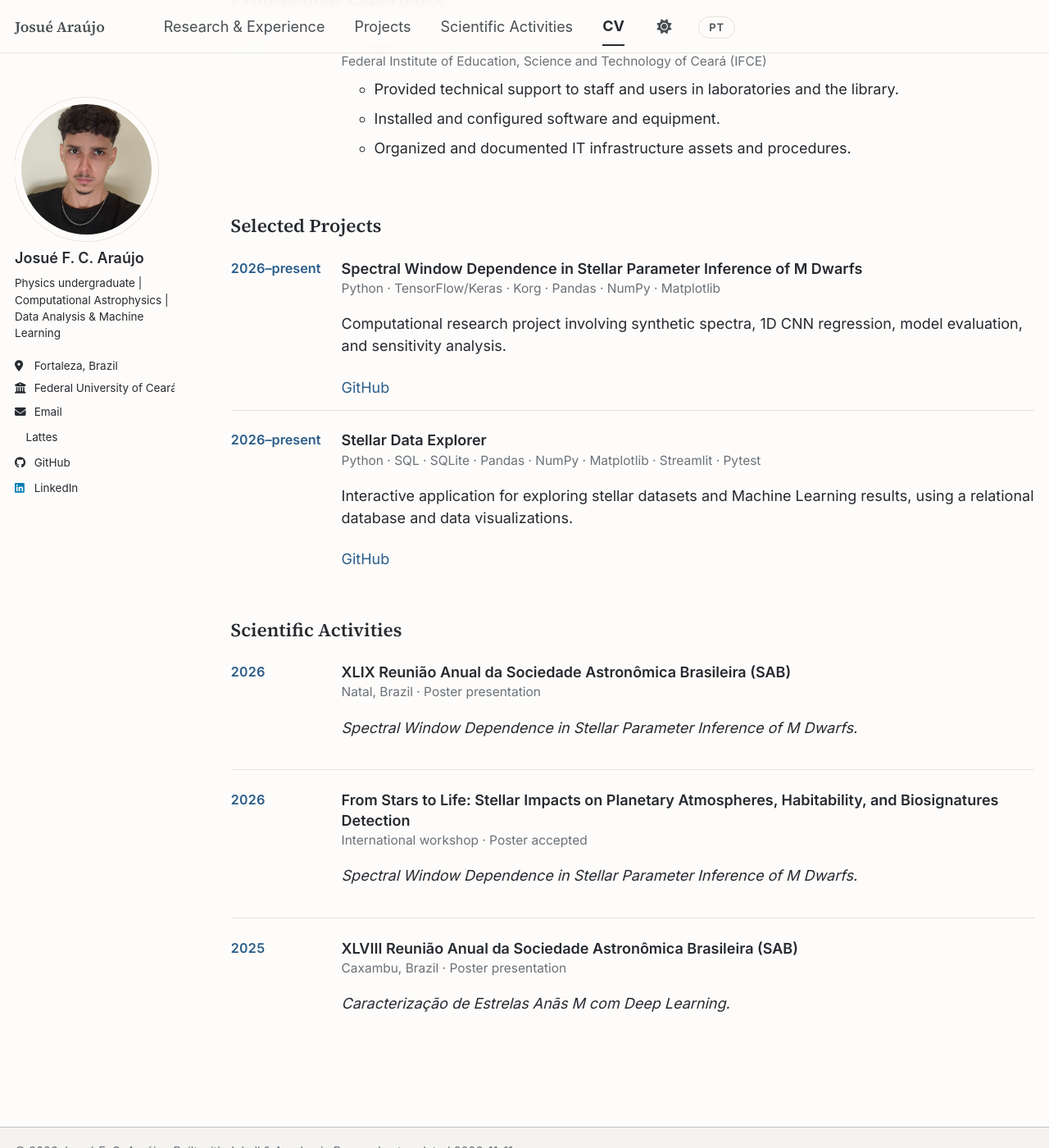
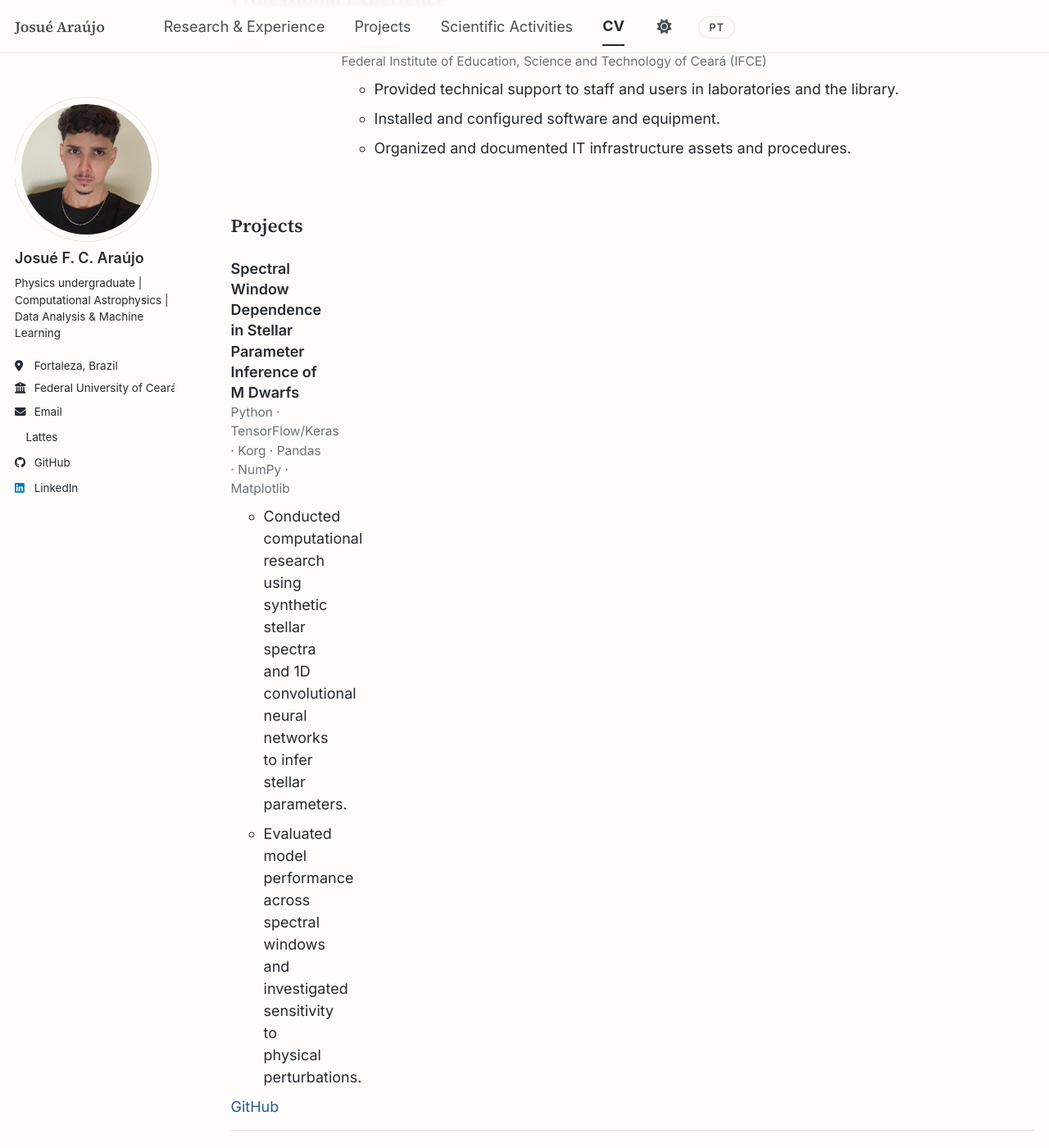
Before and after one commit to Acruxjj/Acruxjj.github.io, a Jekyll site: the page built from _pages/cv.md, in a window 1280 px wide and 1400 px high, scrolled down 1356 px. Shown: the whole window at 82% size. Built offline with Jekyll 4.4.1, drawn with Linux system fonts in a browser that asks for light colours; a style sheet for code colours, icons or effects is not loaded; some of the changed text lies outside the part shown.

Commit message:
Update cv.md

```diff
--- a/_pages/cv.md
+++ b/_pages/cv.md
@@ -117,26 +117,40 @@ redirect_from:
   </li>
 </ul>
 
-<h2><span data-lang="en">Selected Projects</span><span data-lang="pt">Projetos Selecionados</span></h2>
+<h2><span data-lang="en">Projects</span><span data-lang="pt">Projetos</span></h2>
 
 <ul class="timeline">
   <li>
-    <span class="when">2026–present</span>
     <div>
       <div class="what">Spectral Window Dependence in Stellar Parameter Inference of M Dwarfs</div>
-      <div class="where"><span data-lang="en">Python · TensorFlow/Keras · Korg · Pandas · NumPy · Matplotlib</span><span data-lang="pt">Python · TensorFlow/Keras · Korg · Pandas · NumPy · Matplotlib</span></div>
-      <p data-lang="en">Computational research project involving synthetic spectra, 1D CNN regression, model evaluation, and sensitivity analysis.</p>
-      <p data-lang="pt">Projeto de pesquisa computacional envolvendo espectros sintéticos, regressão com CNNs 1D, avaliação de modelos e análise de sensibilidade.</p>
+      <div class="where">Python · TensorFlow/Keras · Korg · Pandas · NumPy · Matplotlib</div>
+      <ul>
+        <li>
+          <span data-lang="en">Conducted computational research using synthetic stellar spectra and 1D convolutional neural networks to infer stellar parameters.</span>
+          <span data-lang="pt">Desenvolvimento de pesquisa computacional com espectros estelares sintéticos e redes neurais convolucionais 1D para inferência de parâmetros estelares.</span>
+        </li>
+        <li>
+          <span data-lang="en">Evaluated model performance across spectral windows and investigated sensitivity to physical perturbations.</span>
+          <span data-lang="pt">Avaliação do desempenho dos modelos em diferentes janelas espectrais e investigação da sensibilidade a perturbações físicas.</span>
+        </li>
+      </ul>
       <a href="https://github.com/Acruxjj/spectral-windows-for-m-dwarf-host-stars" target="_blank" rel="noopener">GitHub</a>
     </div>
   </li>
   <li>
-    <span class="when">2026–present</span>
     <div>
       <div class="what">Stellar Data Explorer</div>
       <div class="where">Python · SQL · SQLite · Pandas · NumPy · Matplotlib · Streamlit · Pytest</div>
-      <p data-lang="en">Interactive application for exploring stellar datasets and Machine Learning results, using a relational database and data visualizations.</p>
-      <p data-lang="pt">Aplicação interativa para explorar conjuntos de dados estelares e resultados de Machine Learning, utilizando banco de dados relacional e visualizações.</p>
+      <ul>
+        <li>
+          <span data-lang="en">Developed an application for organizing, querying, analyzing, and visualizing stellar datasets using a relational database.</span>
+          <span data-lang="pt">Desenvolvimento de uma aplicação para organização, consulta, análise e visualização de conjuntos de dados estelares utilizando um banco de dados relacional.</span>
+        </li>
+        <li>
+          <span data-lang="en">Implemented interactive dashboards and automated tests to support data exploration and analysis.</span>
+          <span data-lang="pt">Implementação de dashboards interativos e testes automatizados para apoiar a exploração e análise dos dados.</span>
+        </li>
+      </ul>
       <a href="https://github.com/Acruxjj/stellar-inference-database" target="_blank" rel="noopener">GitHub</a>
     </div>
   </li>
```
